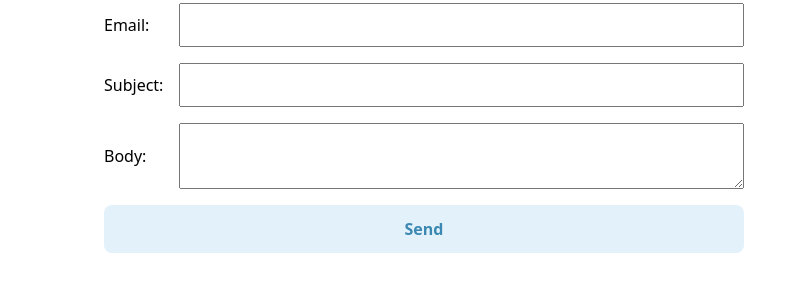
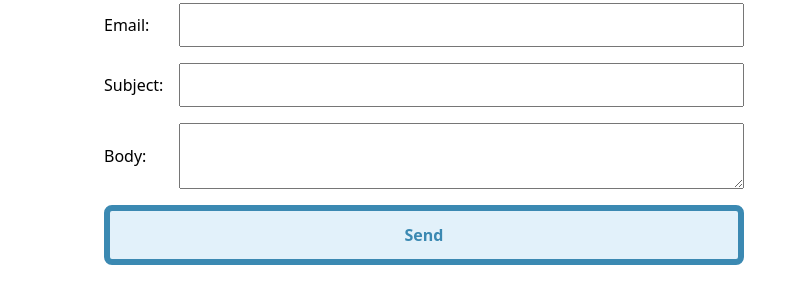
Before and after one commit to willemdehaan/portfolio, a plain HTML site: page contacts/index.html in a window 1280 px wide. In both pictures the pointer is over the button "Send". Shown: the part 201-504 px from the top of the page, without its empty margins (216-1012 px from the left). Drawn offline with Linux system fonts and the light colour scheme.

Commit message:
Update style.css
Button functionality

```diff
--- a/style.css
+++ b/style.css
@@ -80,13 +80,13 @@ button {
   border: none;
   border-radius: 0.25em;
   cursor: pointer;
-  &:hover {
-    border-color: 0.4em solid var(--color-accent);
-    background-color: oklch(from var(--color-accent) 95% 5% h);
-    font-weight: bold;
-    color: var(--color-accent);
-    border-radius: 0.5em;
-  }
+}
+button:hover {
+  border: 0.4em solid var(--color-accent);
+  background-color: oklch(from var(--color-accent) 95% 5% h);
+  font-weight: bold;
+  color: var(--color-accent);
+  border-radius: 0.5em;
 }
 
 /* Responsive adjustments (optional) */
```
